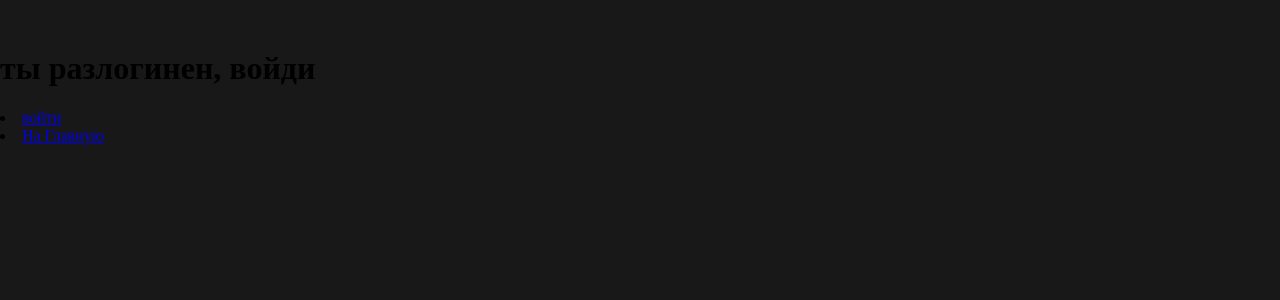
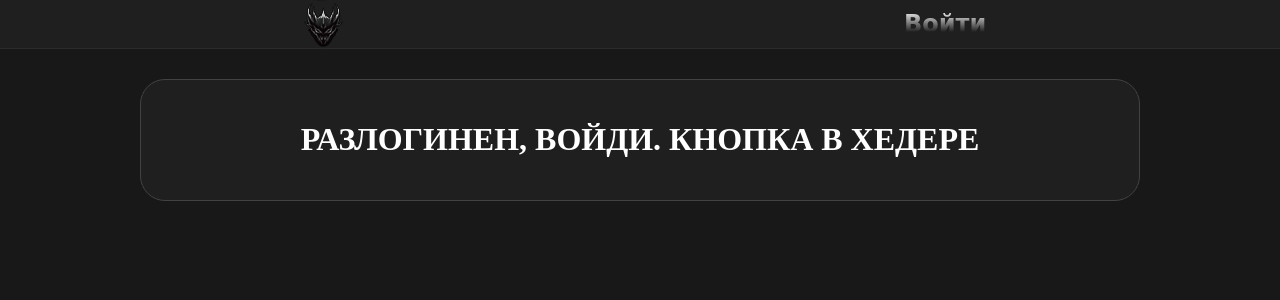
Before and after one commit to Sint0x/Marketplace, a React (Create React App) app in the folder frontend/: page /Loggedout in a window 1280 px wide. Shown: the top 300 px of the page. Built offline with nearby package versions, Linux system fonts and the light colour scheme.

Commit message:
logged out page fix

```diff
--- a/frontend/public/index.html
+++ b/frontend/public/index.html
@@ -7,7 +7,7 @@ body {
   background-color: rgb(24, 24, 24);
 }
 .root {
-  margin-top: 6.3vh;
+  margin-top: 59px;
 }
 </style>
 </head>
--- a/frontend/src/components/auth/Loggedout.js
+++ b/frontend/src/components/auth/Loggedout.js
@@ -1,18 +1,17 @@
-import { Link } from 'react-router-dom';
+import Header from '../Elements/Header/Header';
+
 
 // страница на которую редиректит в случае перехода анонимусом на приват контент
 const Loggedout = () => {
   return (
-    <div>
-      <h1>ты разлогинен, войди</h1>
-      <li>
-        <Link to="/login">войти</Link>
-      </li>
-      <li>
-        <Link to="/">На Главную</Link>
-      </li>
-    </div>
+    <>
+        <Header />
+        <div className="center">
+            <div className="box" style={{ color: 'white', textAlign: 'center' }}>
+                <h1>РАЗЛОГИНЕН, ВОЙДИ. КНОПКА В ХЕДЕРЕ</h1>
+            </div>
+        </div>
+    </>
   );
-};
-
+}
 export default Loggedout;
```
